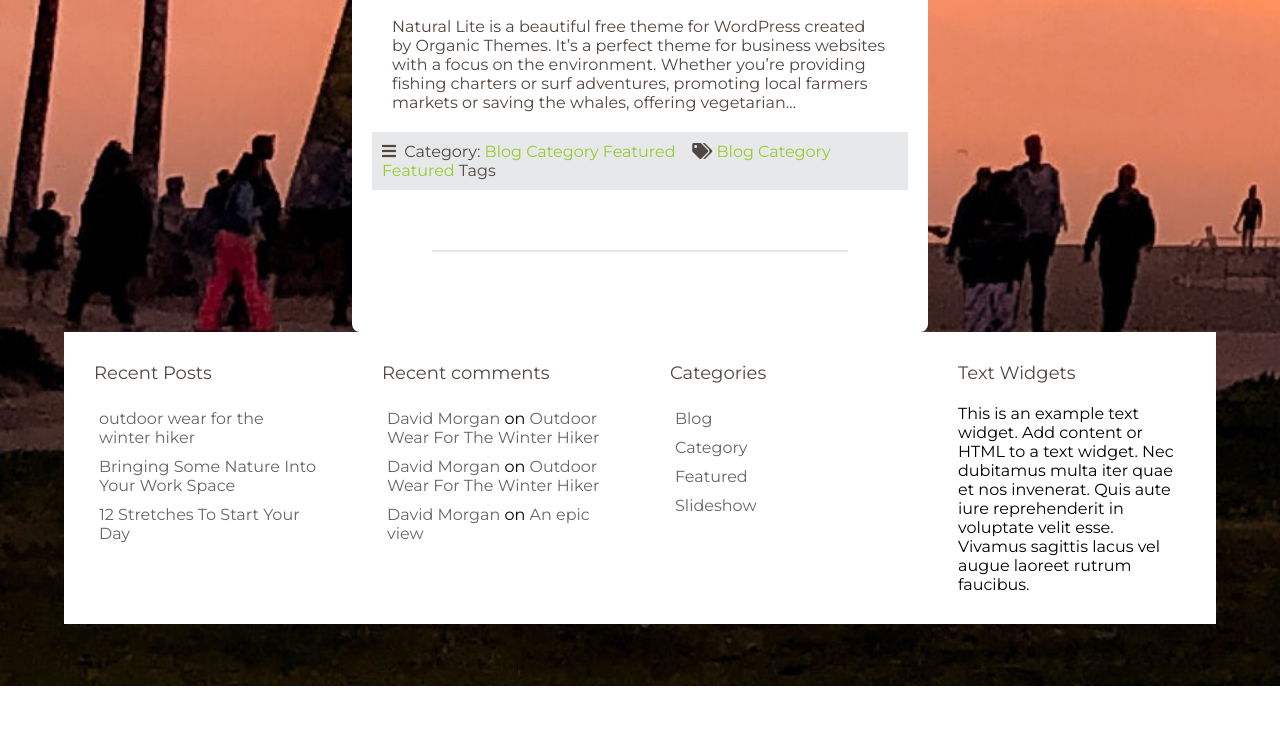
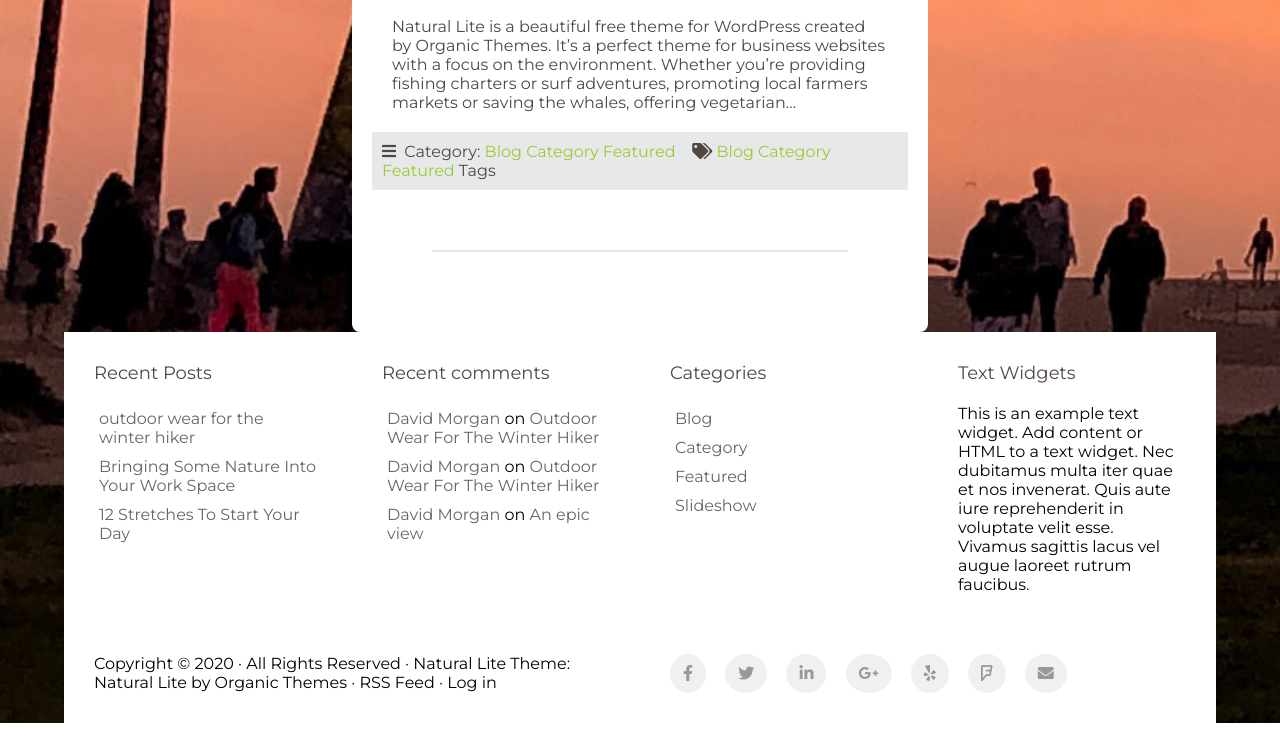
Before and after one commit to tommasovenza/htmlcss-wp, a plain HTML site: page index.html in a window 1280 px wide. Shown: the part 3504-4250 px from the top of the page. After the commit the page ends 4227 px from the top, so only its background shows below. Drawn offline with Linux system fonts and the light colour scheme.

Commit message:
fine footer

```diff
--- a/css/style.css
+++ b/css/style.css
@@ -290,3 +290,46 @@ footer .container-footer::after {
     display: table;
     clear: both;
 }
+
+/* bottom footer */
+
+footer .bottom-footer {
+    width: 90%;
+    margin: auto;
+    background-color: #fff;
+}
+
+footer .col-bottom-footer {
+    width: 50%;
+    padding: 30px;
+    float: left;
+}
+
+/* clearfix bottom footer */
+
+footer .bottom-footer:after {
+    content: '';
+    display: table;
+    clear: both;
+}
+
+footer .col-bottom-footer li {
+    list-style-type: none;
+    display: inline-block;
+    margin-right: 15px;
+    color: #999;
+    background-color: rgba(0, 0, 0, .06);
+    padding: 10px 13px;
+    border-radius: 50%;
+}
+
+footer .col-bottom-footer li:hover {
+    background-color: #fff;
+    box-shadow: 1px 1px 4px rgba(0, 0, 0, .4);
+    color: #99cc33;
+}
+
+
+footer .social-icons a {
+    display: block;
+}
--- a/index.html
+++ b/index.html
@@ -279,22 +279,35 @@
                         quae et nos invenerat. Quis aute iure reprehenderit in voluptate velit esse. Vivamus sagittis
                         lacus vel augue laoreet rutrum faucibus.</p>
                 </div>
-
             </div>
 
-            <hr class="hr">
-            <!-- pie di pagina -->
+
             <div class="bottom-footer">
-                <div class="col-bottom footer">
-
+                <div class="col-bottom-footer">
+                    <p>Copyright © 2020 · All Rights Reserved · Natural Lite Theme: Natural Lite by Organic Themes ·
+                        RSS Feed · Log in</p>
+                </div>
+                <div class="col-bottom-footer">
+                    <div class="social-icons">
+                        <ul>
+                            <li><i class="fab fa-facebook-f"></i><a href="#"></a></li>
+                            <li><i class="fab fa-twitter"></i><a href="#"></a></li>
+                            <li><i class="fab fa-linkedin-in"></i><a href="#"></a></li>
+                            <li><i class="fab fa-google-plus-g"></i><a href="#"></a></li>
+                            <li><i class="fab fa-yelp"></i><a href="#"></a></li>
+                            <li><i class="fab fa-foursquare"></i><a href="#"></a></li>
+                            <li><i class="fas fa-envelope"></i><a href="#"></a></li>
+                        </ul>
+                    </div>
                 </div>
             </div>
 
 
 
+            <!-- pie di pagina -->
+
 
         </footer>
-
     </div>
 </body>
 
```
